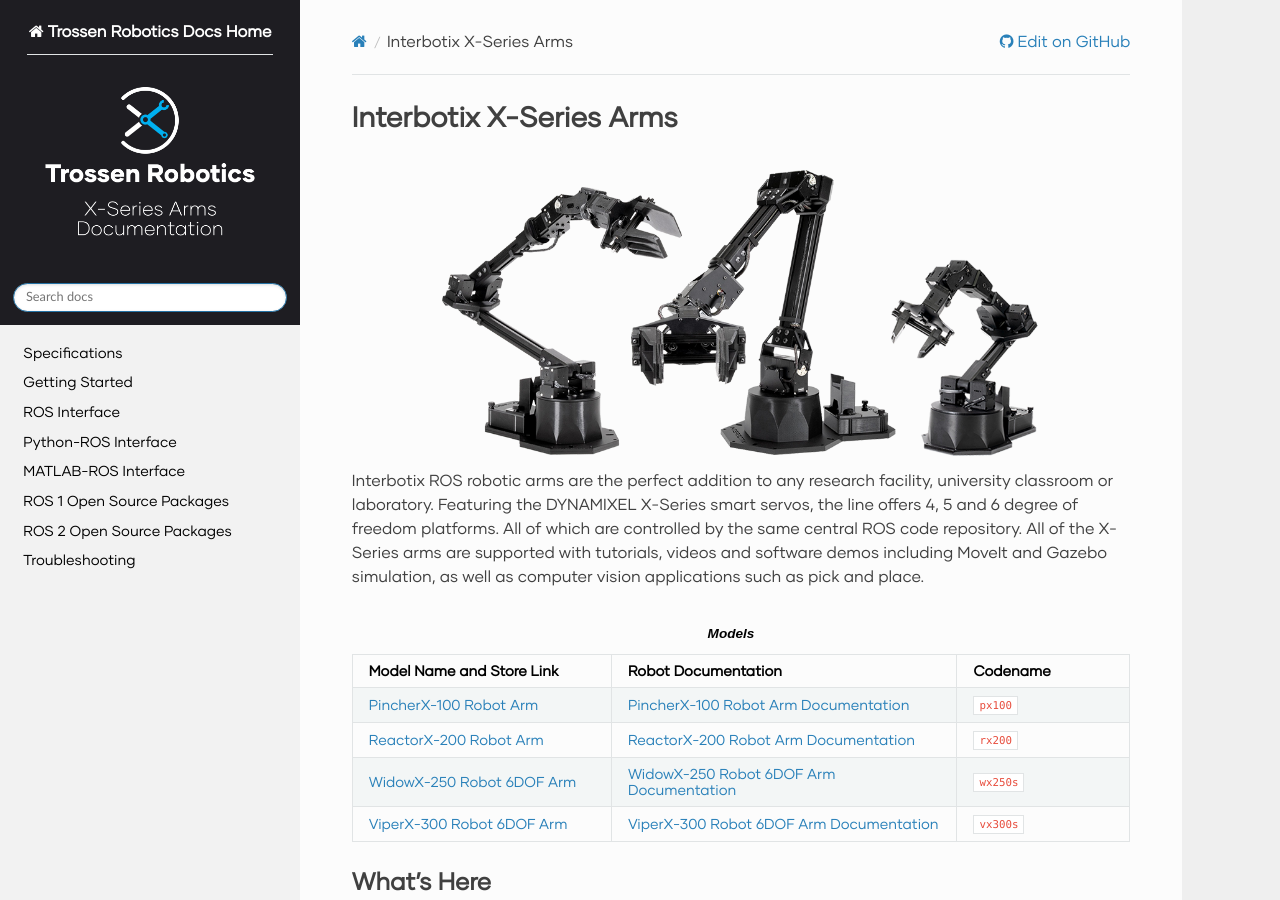
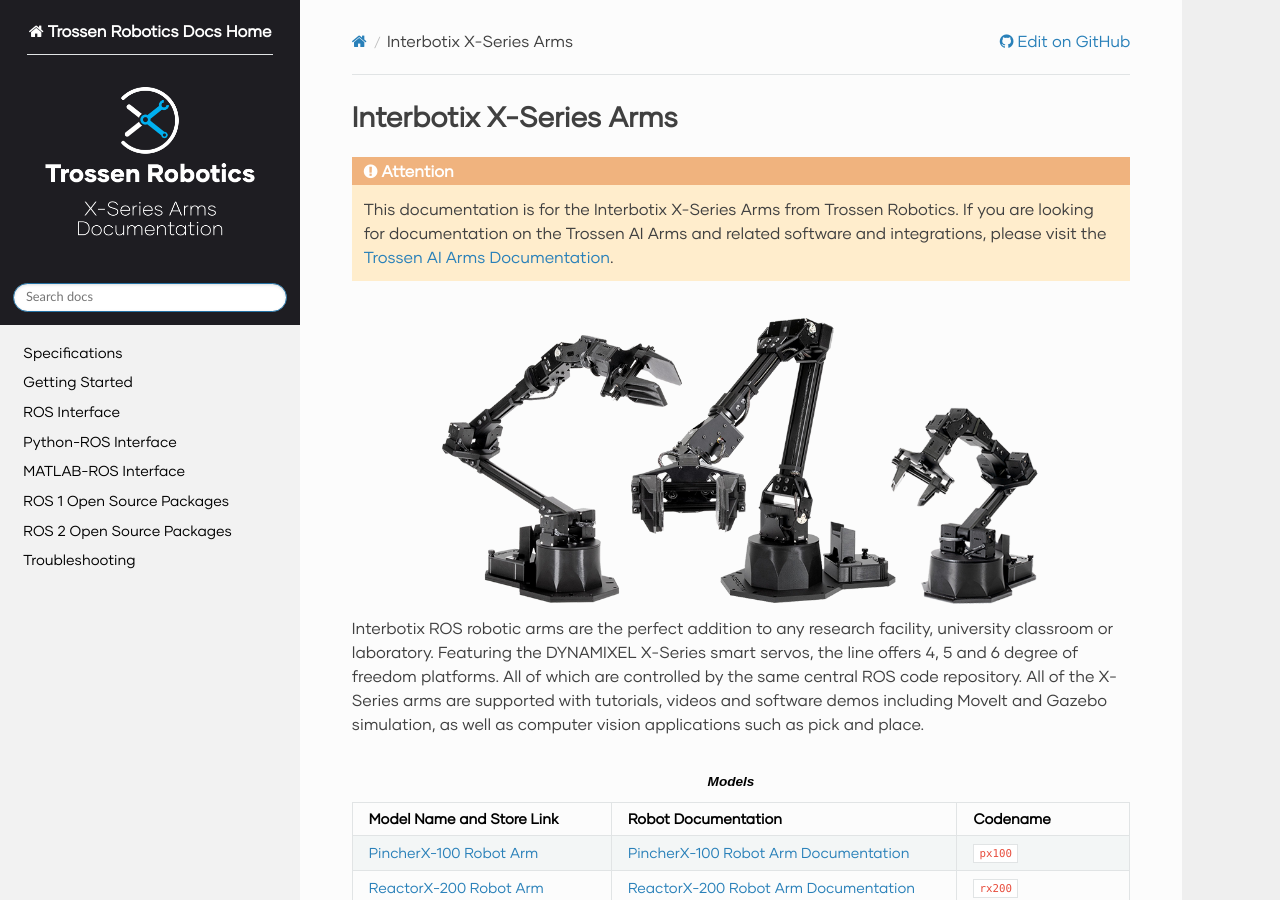
Before and after one commit to TrossenRobotics/interbotix_xsarms_docs, a Sphinx documentation site: the page built from docs/index.rst, in a window 1280 px wide and 900 px high. Built offline with Sphinx 7.4.7 and the Read the Docs theme 3.1.0, drawn with Linux system fonts in a browser that asks for light colours; some web fonts are replaced.

Commit message:
Add note about trossen arm docs

```diff
--- a/docs/index.rst
+++ b/docs/index.rst
@@ -1,6 +1,11 @@
 ========================
 Interbotix X-Series Arms
 ========================
+
+.. attention::
+
+  This documentation is for the Interbotix X-Series Arms from Trossen Robotics.
+  If you are looking for documentation on the Trossen AI Arms and related software and integrations, please visit the `Trossen AI Arms Documentation <https://docs.trossenrobotics.com/trossen_arm/main/index.html>`_.
 
 .. image:: images/xsarm_family.png
     :width: 80%
```
Also changed, not shown: 1 other file.
